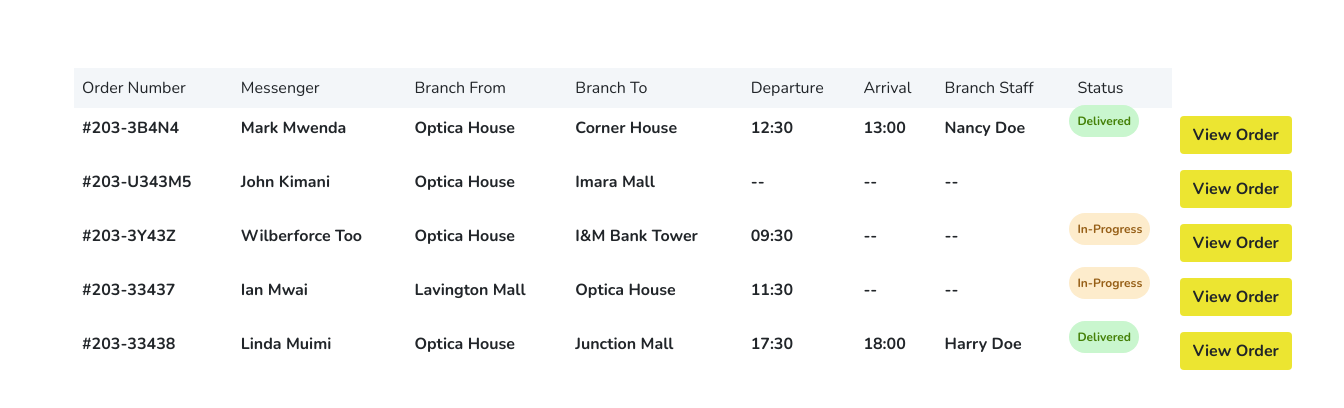
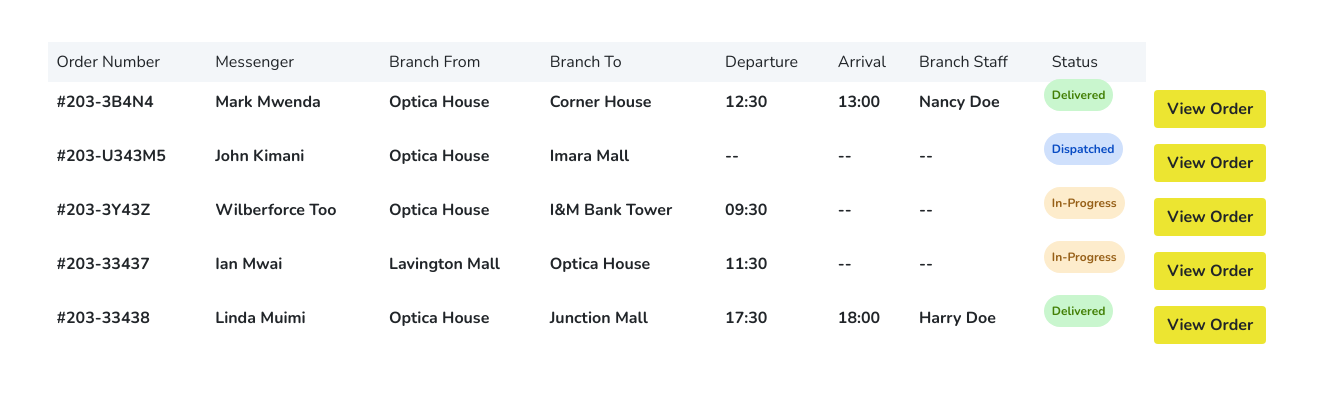
Before and after one commit to Optica-Brains/optica-frontend, an Angular app: page / in a window 1280 px wide. Shown: the top 408 px of the page, 1344 px wide, since content can reach past the window. Built offline with nearby package versions, Linux system fonts and the light colour scheme.

Commit message:
added dispatched status styles

```diff
--- a/src/app/orders-table/orders-table.component.css
+++ b/src/app/orders-table/orders-table.component.css
@@ -1,6 +1,6 @@
 div.container-fluid {
   padding: 4px 10px;
-  margin: 5%;
+  margin: 3%;
   box-sizing: border-box;
   font-family: var(--bs-body-font-family);
 }
@@ -20,6 +20,11 @@ td.inprogress-badge {
     color: #965F17;
 }
 
+td.dispatched-badge {
+  background-color: #CFE0FC;
+  color: #094CC4;
+}
+
 thead.schema-names {
     background-color: #F3F6F9;
     /* border-radius: 30px !important; */
```
